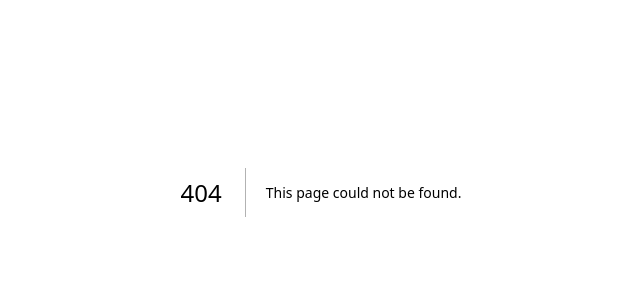
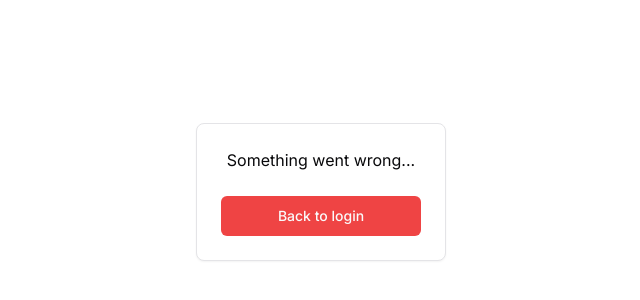
Before and after one commit to yazarOmer/Trello-Clone-with-Next.js-14, a Next.js app: page /error in a window 1280 px wide. Before the commit this address had no page. Shown: the part 208-508 px from the top of the page, without its empty margins (319-959 px from the left). Built offline with nearby package versions, Linux system fonts and the light colour scheme.

Commit message:
fix: fixed oath error screen

```diff
--- a/app/(auth)/_components/login-form.tsx
+++ b/app/(auth)/_components/login-form.tsx
@@ -17,8 +17,15 @@ import { useState } from "react";
 import { useForm } from "react-hook-form";
 import * as z from "zod";
 import { FormError } from "./form-error";
+import { useSearchParams } from "next/navigation";
 
 export const LoginForm = () => {
+  const searchParams = useSearchParams();
+  const urlError =
+    searchParams.get("error") === "OAuthAccountNotLinked"
+      ? "Email already in use with different provider"
+      : "";
+
   const form = useForm<z.infer<typeof LoginSchema>>({
     resolver: zodResolver(LoginSchema),
     defaultValues: {
@@ -89,7 +96,7 @@ export const LoginForm = () => {
             )}
           />
         </div>
-        <FormError message={error} />
+        <FormError message={error || urlError} />
         <Button type="submit" disabled={isPending} className="w-full">
           Login
         </Button>
--- /dev/null
+++ b/app/(auth)/error/page.tsx
@@ -0,0 +1,20 @@
+import { Button } from "@/components/ui/button";
+import { Card, CardFooter, CardHeader } from "@/components/ui/card";
+import Link from "next/link";
+
+export default function AuthErrorPage() {
+  return (
+    <div>
+      <Card className="w-[250px] shadow-sm text-center">
+        <CardHeader>
+          <p>Something went wrong...</p>
+        </CardHeader>
+        <CardFooter>
+          <Button asChild variant="destructive" className="w-full">
+            <Link href="/login">Back to login</Link>
+          </Button>
+        </CardFooter>
+      </Card>
+    </div>
+  );
+}
--- a/auth.ts
+++ b/auth.ts
@@ -7,6 +7,10 @@ import { db } from "./lib/db"
 const prisma = new PrismaClient()
 
 export const { auth, handlers, signIn, signOut } = NextAuth({
+    pages: {
+        signIn: "/login",
+        error: "/error"
+    },
   events: {
     async linkAccount({ user }) {
         await db.user.update({
--- a/next.config.mjs
+++ b/next.config.mjs
@@ -10,6 +10,10 @@ const nextConfig = {
                 protocol: "https",
                 hostname: 'lh3.googleusercontent.com',
             },
+            {
+                protocol: "https",
+                hostname: 'avatars.githubusercontent.com',
+            },
         ]
     }
 };
```
